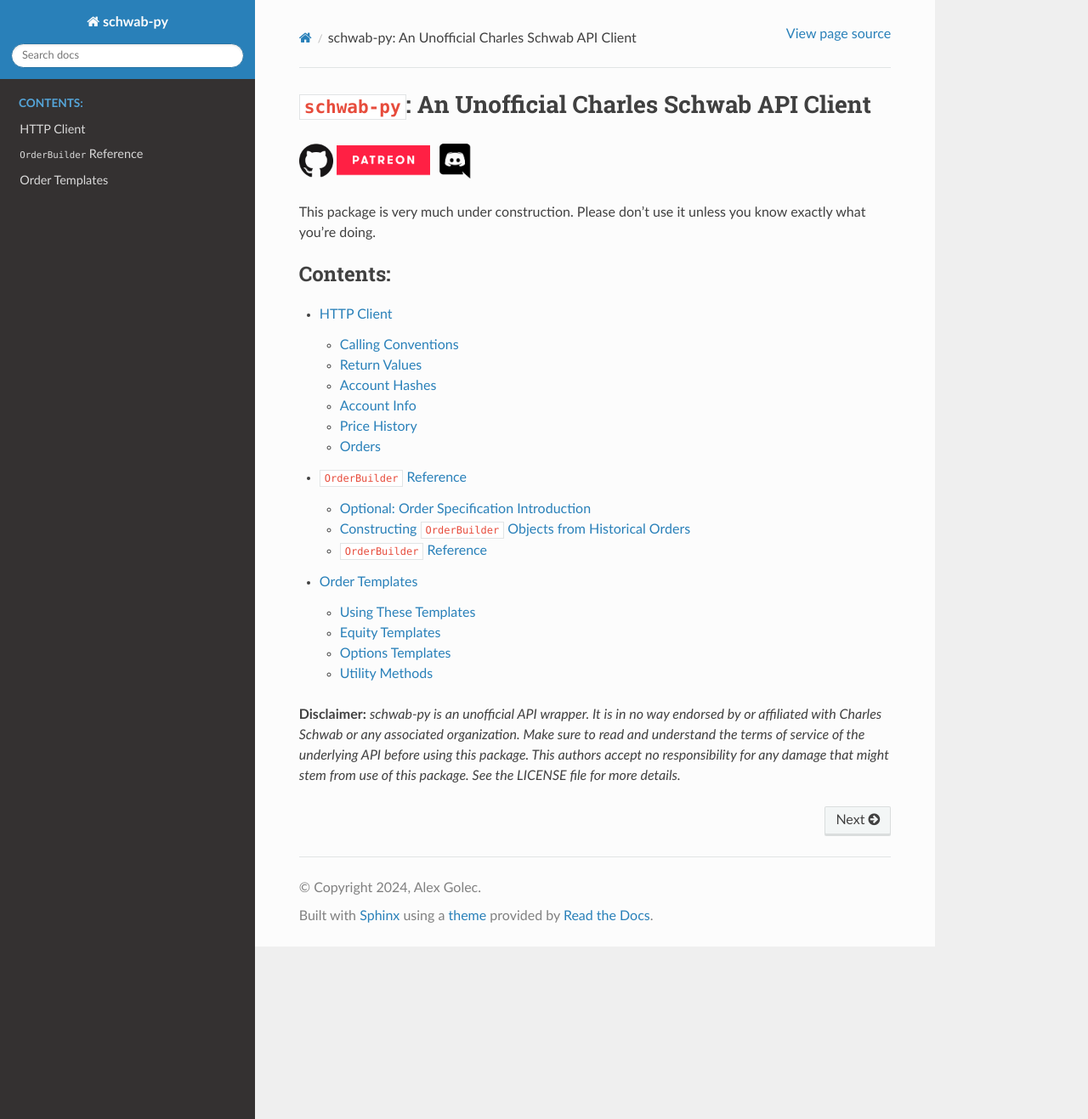
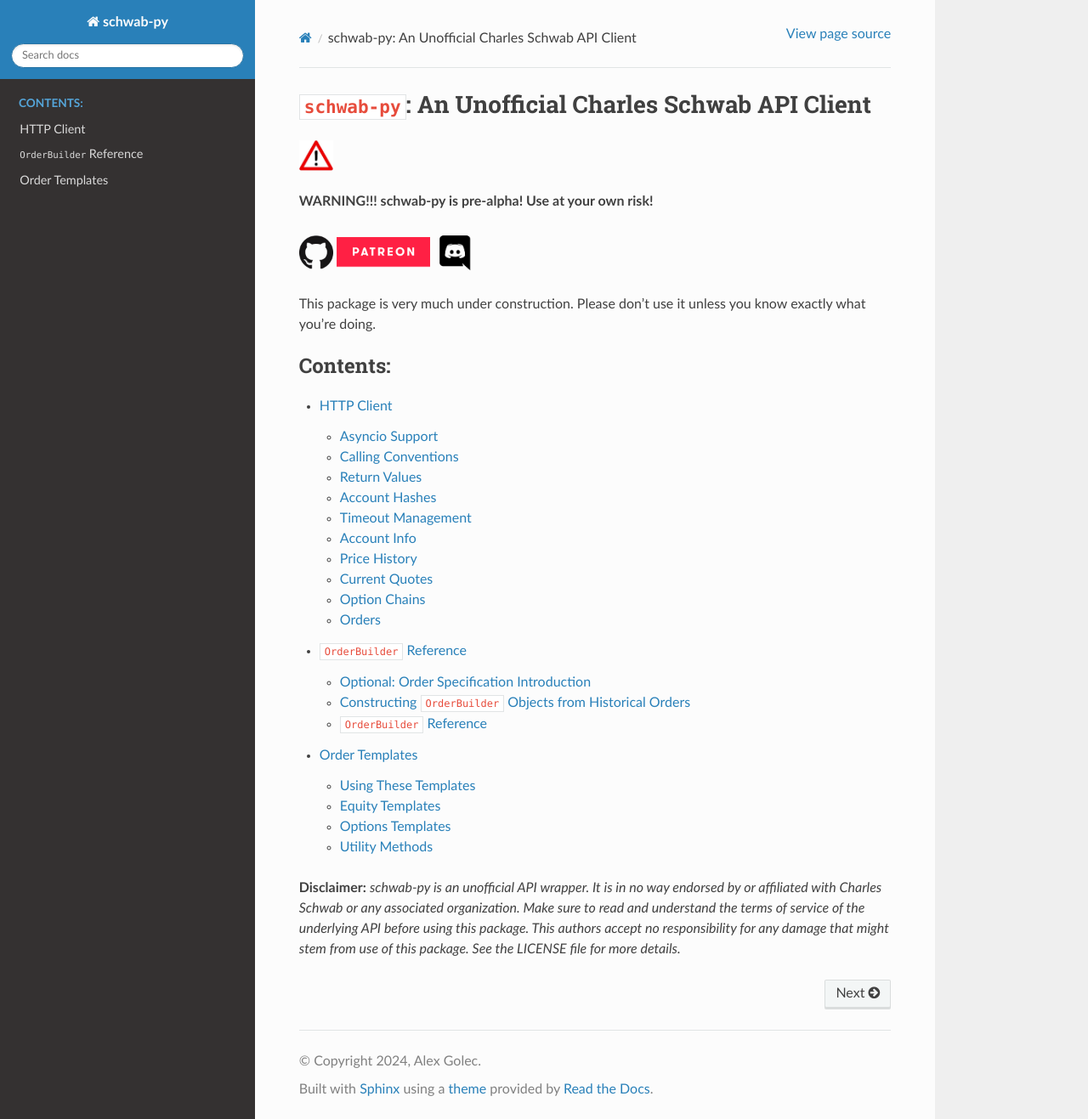
Before and after one commit to alexgolec/schwab-py, a Sphinx documentation site: the page built from docs/index.rst, in a window 1280 px wide and 1317 px high. Shown: the whole window at 85% size. Built offline with Sphinx 7.4.7 and the Read the Docs theme 2.0.0, drawn with Linux system fonts in a browser that asks for light colours.

```diff
--- a/docs/index.rst
+++ b/docs/index.rst
@@ -1,5 +1,10 @@
 ``schwab-py``: An Unofficial Charles Schwab API Client
 ======================================================
+
+.. image:: _static/warning.png
+   :width: 40
+
+**WARNING!!! schwab-py is pre-alpha! Use at your own risk!**
 
 .. image:: _static/github-logo.png
    :width: 40
--- a/docs/order-builder.rst
+++ b/docs/order-builder.rst
@@ -1,4 +1,9 @@
 .. py:module:: schwab.orders.generic
+
+.. image:: _static/warning.png
+   :width: 40
+
+**WARNING!!! schwab-py is pre-alpha! Use at your own risk!**
 
 .. _order_builder:
 
--- a/docs/order-templates.rst
+++ b/docs/order-templates.rst
@@ -1,4 +1,9 @@
 .. py:module:: schwab.orders
+
+.. image:: _static/warning.png
+   :width: 40
+
+**WARNING!!! schwab-py is pre-alpha! Use at your own risk!**
 
 .. _order_templates:
 
```
Also changed, not shown: docs/client.rst (+93 -0 lines), docs/_static/warning.png (added).
